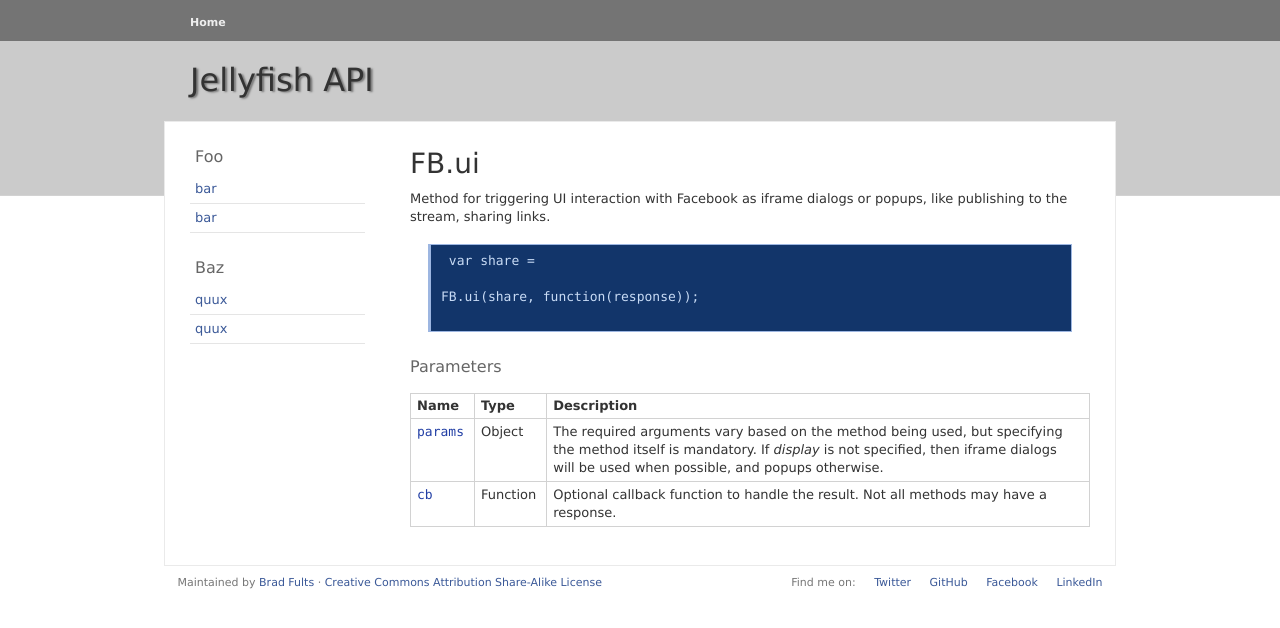
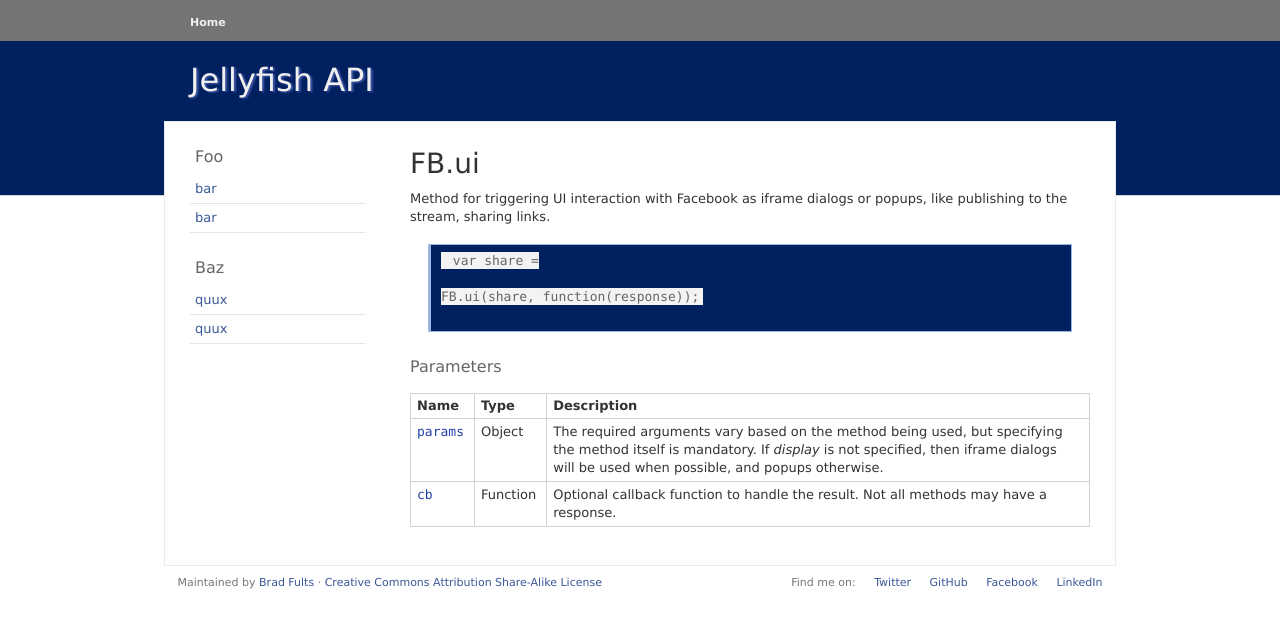
Before and after one commit to h3h/h3h.github.com, a Jekyll site: the page built from docs/jellyfish/api.html, in a window 1280 px wide. Shown: the top 628 px of the page. Built offline with Jekyll 4.4.1, drawn with Linux system fonts in a browser that asks for light colours.

Commit message:
Change some colors around.

```diff
--- a/styles/site.css
+++ b/styles/site.css
@@ -421,16 +421,17 @@ p.margin {
   clear: both;
 }
 .docsite .header {
-  background: #CBCBCB;
+  background-color: #002060;
   padding-top: 20px;
   padding-bottom: 95px;
   border-bottom: 1px solid #d2d2d2;
 }
 .docsite .header h1 {
-  margin: 0;
+  color: #f0f0f0;
   font-size: 32px;
   font-weight: normal;
-  text-shadow: 2px 1px 2px #777;
+  margin: 0;
+  text-shadow: 2px 1px 2px #4259A7;
 }
 .docsite .header h1 a {
   color: #333;
@@ -541,6 +542,11 @@ p.margin {
 .docsite .refindex .page.withthumbnail .snippet {
   margin-left: 113px;
 }
+.docsite .body code {
+  background-color: #f3f3f3;
+  color: #666;
+  padding: 1px 4px;
+}
 .docsite .body pre,
 .docsite .body code,
 .docsite .body table.params td.name {
@@ -551,14 +557,11 @@ p.margin {
   color: #223FA5;
 }
 .docsite .body pre,
-.docsite .body code {
-  color: #C8DBF5;
-}
-.docsite .body pre,
 .docsite .body .pre {
-  background: #12356A;
+  background-color: #002060;
   border: 1px solid #9DB6E1;
   border-left-width: 3px;
+  color: #C8DBF5;
   margin: 18px;
   padding-top: 7px;
   padding-bottom: 7px;
```
